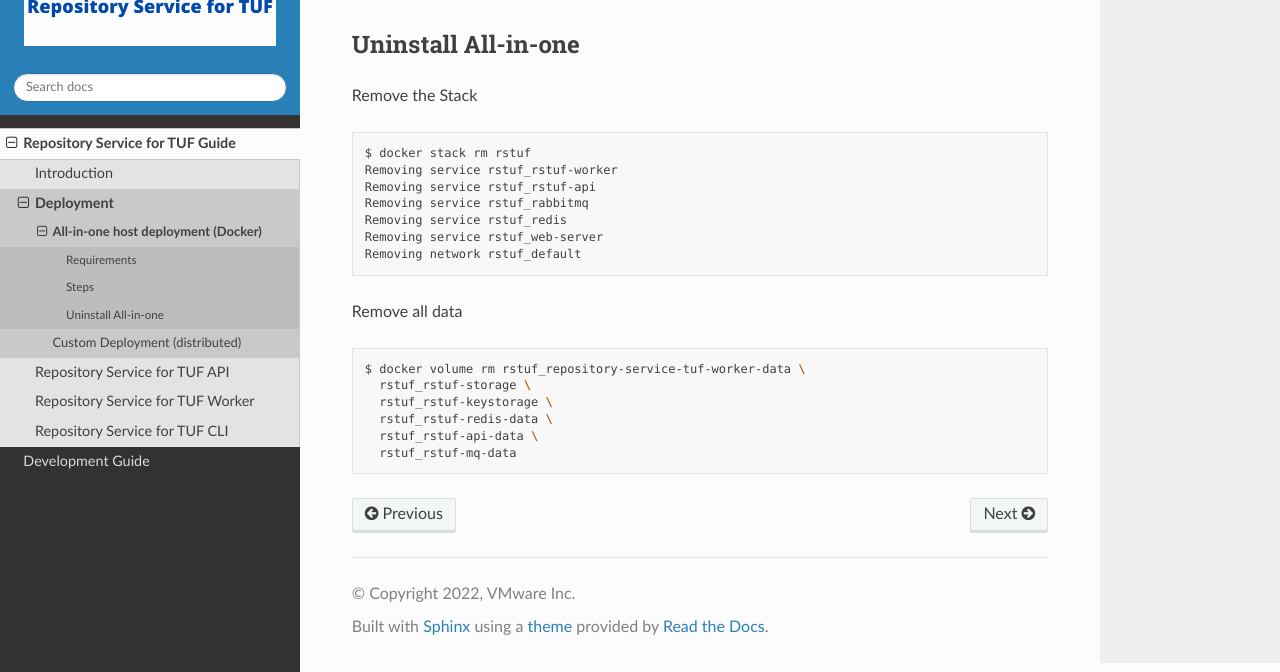
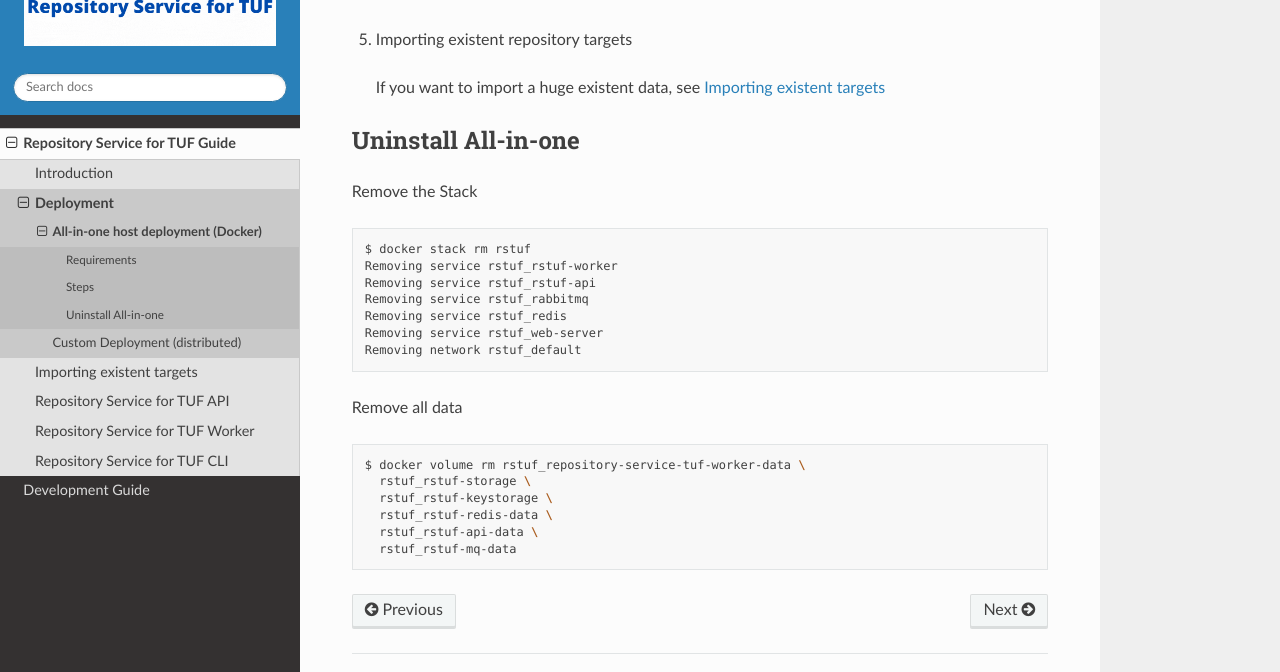
Before and after one commit to repository-service-tuf/repository-service-tuf, a Sphinx documentation site: the page built from docs/source/guide/deployment/all_in_one.rst, in a window 1280 px wide and 900 px high, scrolled down 4036 px, cut to the strip 228-900 px from the top of the window. Built offline with Sphinx 7.4.7 and the Read the Docs theme 2.0.0, drawn with Linux system fonts in a browser that asks for light colours.

Commit message:
Add load data information to the Guide
Add a chapter with more details about using the load data feature from
the CLI

Signed-off-by: Kairo de Araujo <kdearaujo@vmware.com>

```diff
--- a/docs/source/guide/deployment/all_in_one.rst
+++ b/docs/source/guide/deployment/all_in_one.rst
@@ -116,6 +116,11 @@ Steps
       </div>
 
 
+5. Importing existent repository targets
+
+  If you want to import a huge existent data,
+  see :ref:`guide/deployment/importing-targets:Importing existent targets`
+
 Uninstall All-in-one
 ====================
 
--- a/docs/source/guide/index.rst
+++ b/docs/source/guide/index.rst
@@ -7,6 +7,7 @@ Repository Service for TUF Guide
 
     introduction/introduction
     deployment/server
+    deployment/importing-targets
     repository-service-tuf-api/index
     repository-service-tuf-worker/index
     repository-service-tuf-cli/index
```
Also changed, not shown: docs/source/guide/deployment/importing-targets.rst (added, +42 -0 lines).
